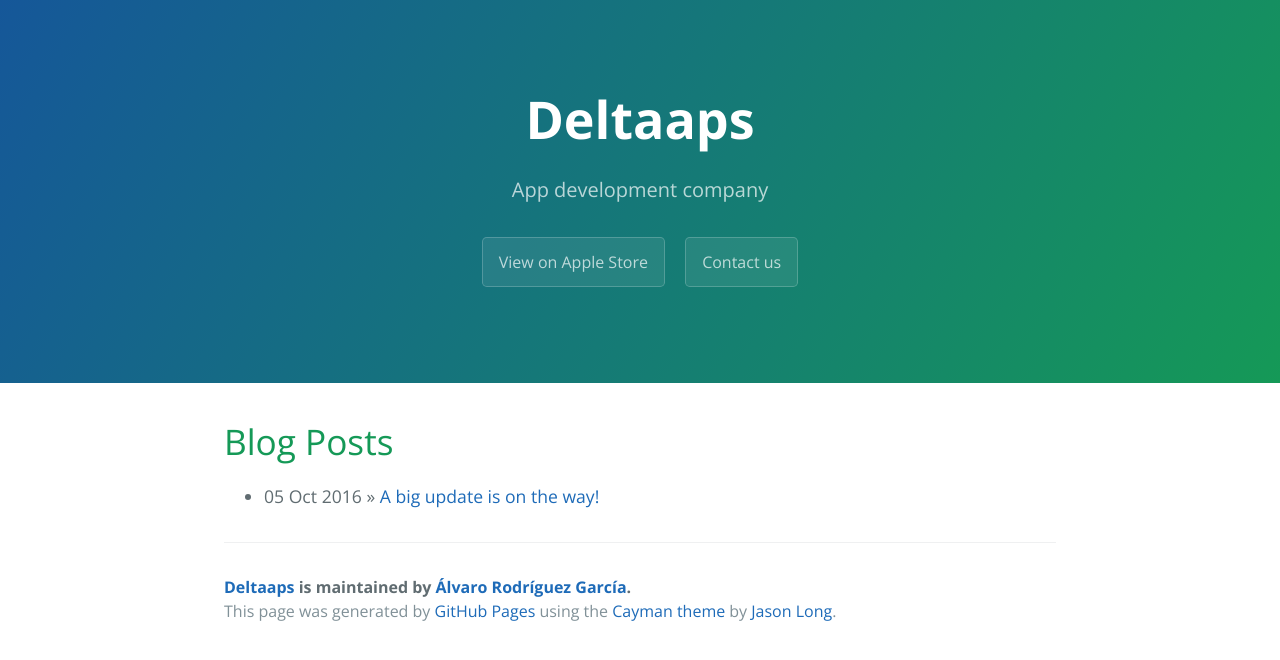
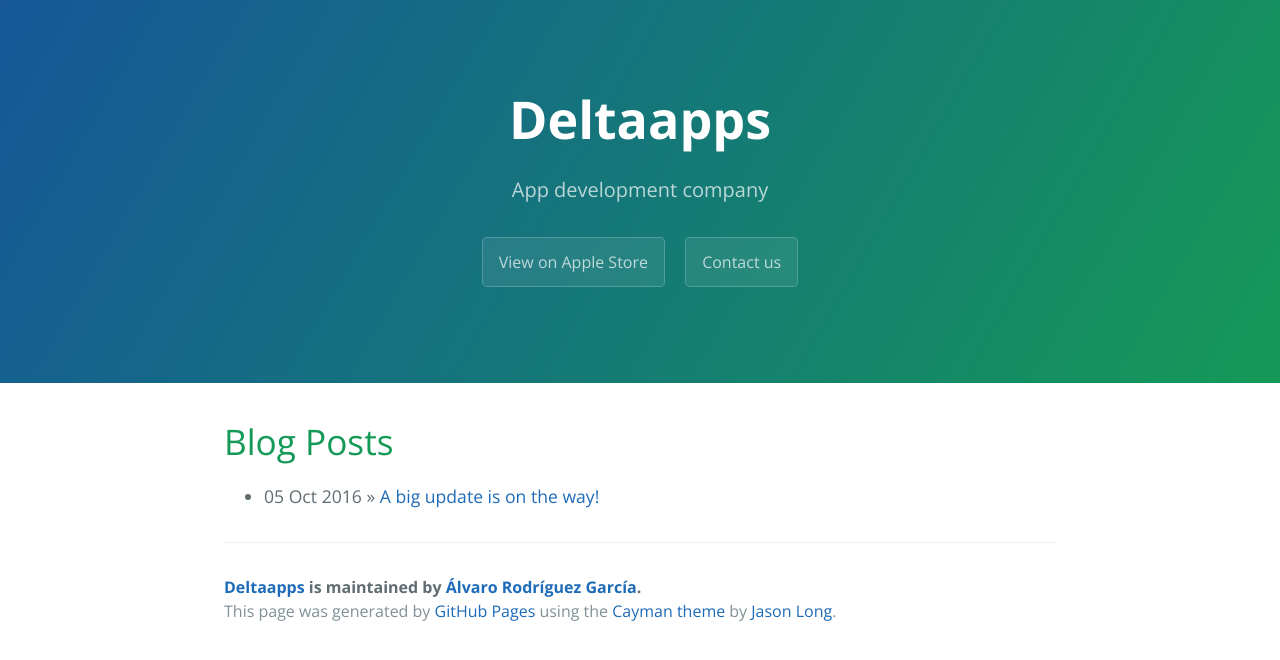
Before and after one commit to alvarorgtr/alvarorgtr.github.io, a Jekyll site: the page built from index.html, in a window 1280 px wide. Shown: the top 660 px of the page. Built offline with Jekyll 4.4.1, drawn with Linux system fonts in a browser that asks for light colours; the list of posts is cut into pages by our own code.

Commit message:
Changed deltaaps to deltaapps

```diff
--- a/_config.yml
+++ b/_config.yml
@@ -1,5 +1,5 @@
 # Setup
-title:        Deltaaps
+title:        Deltaapps
 tagline:      App development company
 baseurl:      ""
 paginate:     1
```
